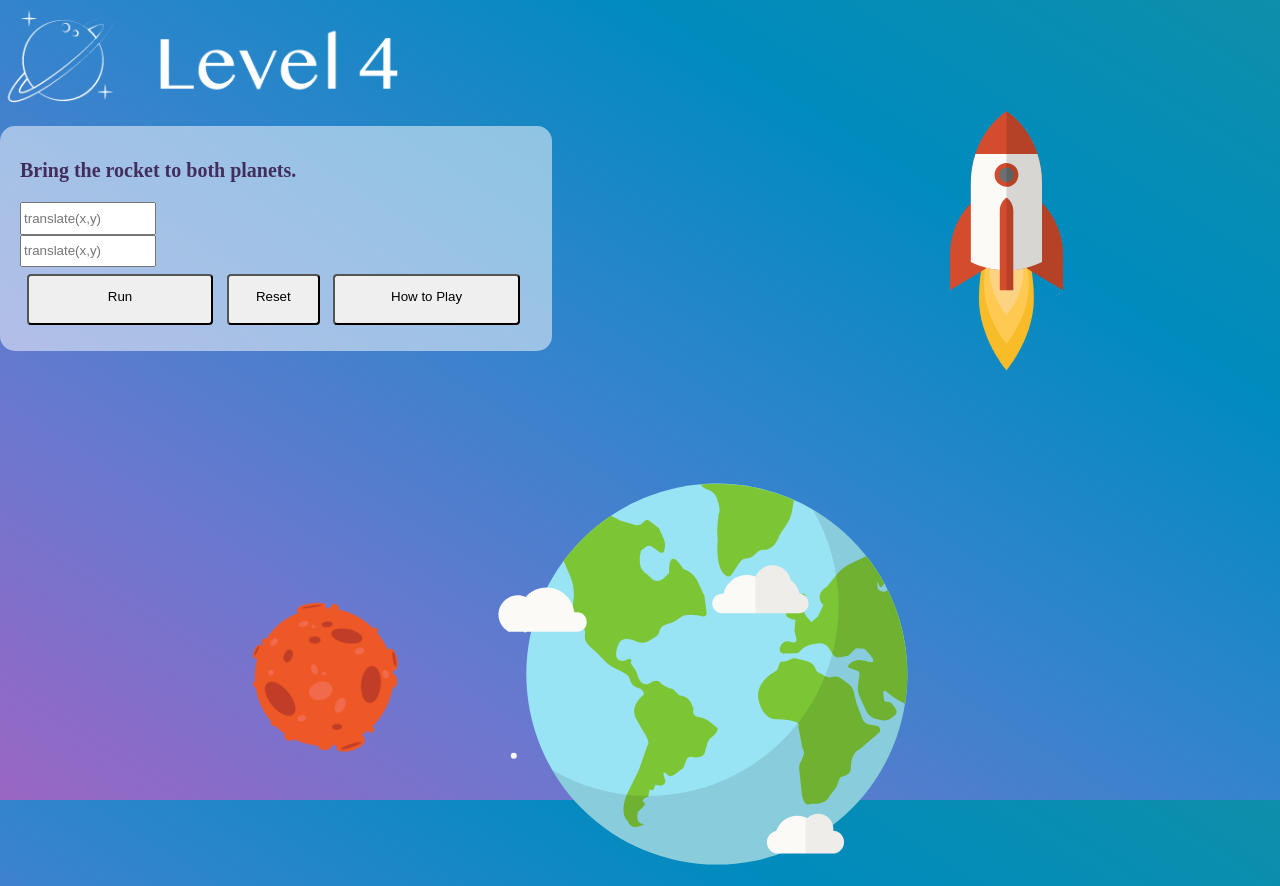
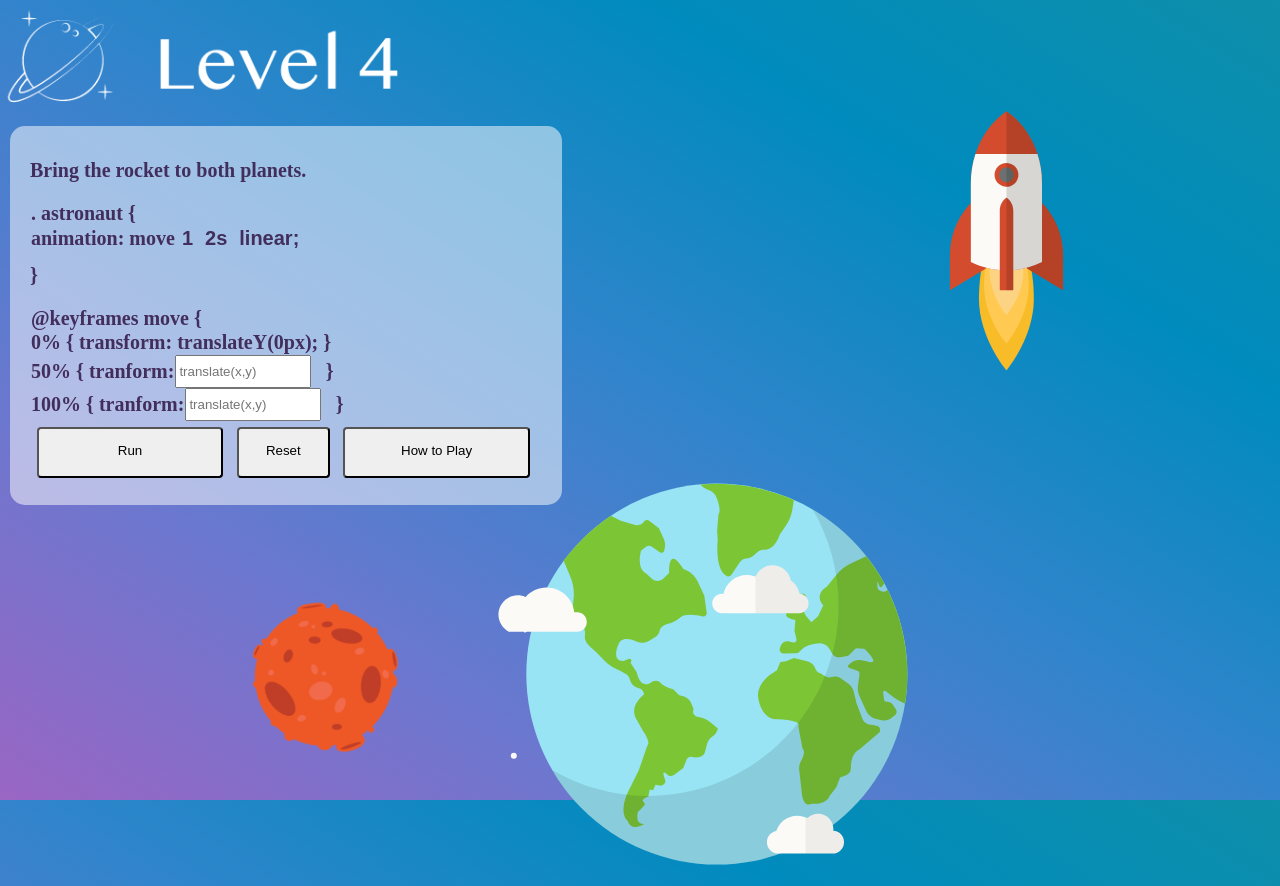
Before and after one commit to ariannalillie/AstroAnimate, a React (Create React App) app: page /level_4 in a window 1280 px wide. Built offline with nearby package versions, Linux system fonts and the light colour scheme.

Commit message:
added moon svg

```diff
--- a/src/Componenets/Level1/Level1.css
+++ b/src/Componenets/Level1/Level1.css
@@ -41,6 +41,7 @@
     width: 40%;
     border-radius: 15px;
     height: 100%;
+    margin-left: 10px;
 }
 
 .level-logo {
--- a/src/Componenets/Level3/Level3.css
+++ b/src/Componenets/Level3/Level3.css
@@ -11,8 +11,8 @@ body {
 
 #moon {
     position: fixed;
-    bottom: 0;
-    width: 100%;
+    bottom: -400px;
+    width: 105%;
 }
 
 #astronaut-3 {
--- a/src/Componenets/Level3/index.js
+++ b/src/Componenets/Level3/index.js
@@ -1,6 +1,6 @@
 import levelLogo from "../../Media/Level-3.png";
 import astronaut from "../../Media/astronaut.svg";
-import moon from "../../Media/temp-moon.svg";
+import moon from "../../Media/moon.png";
 import styled, { keyframes } from "styled-components";
 import { useState } from "react";
 import "./Level3.css";
@@ -134,12 +134,12 @@ function Level3() {
                 myAlt="logo"
                 rotate1={isRunning && answer_1}
             />
-            {/* <MyStyledImg
+            <MyStyledImg
                 id="moon"
                 src={moon}
                 className="App-logo"
                 myAlt="logo"
-            /> */}
+            />
         </div>
     )
 }
--- a/src/Componenets/Level4/index.js
+++ b/src/Componenets/Level4/index.js
@@ -9,6 +9,7 @@ import { useHistory } from "react-router-dom";
 import { isCollide } from "../../Utils";
 import Hint from "../Hint"
 import HowToPlay from "../HowToPlay";
+import SimplePopper from "../SimplePopper";
 
 const taskAnimation = (rotate1, rotate2) => keyframes`
     0%   { transform: translate(0px); }
@@ -108,9 +109,19 @@ function Level4() {
                         :
                         notQuite()
                     : null}
-                <h1 className="instructions">
-                    Bring the rocket to both planets.
-        </h1>
+                <h1 className="instructions"> Bring the rocket to both planets.</h1>
+                <h1 className='margin'>. astronaut {"{"}</h1>
+                <div className="label-container">
+                    <h1 className='margin'>animation: move</h1>
+                    <SimplePopper name="1" message="duration" />
+                    <SimplePopper name="2s" message="delay" />
+                    <SimplePopper name="linear;" message="animates at an even speed" />
+                </div>
+                <h1 className='instructions'>{"}"}</h1>
+                <h1 className='margin'>@keyframes move {"{"}</h1>
+                <h1 className='margin'>0% {"{ transform: translateY(0px); }"}</h1>
+                <div className="label-container">
+                    <h1 className='margin'>50% {"{ tranform: "}</h1>
                 <CustomizedInput
                     value={answer_1}
                     placeholder="translate(x,y)"
@@ -119,6 +130,10 @@ function Level4() {
                         setAnswer_1(e.target.value);
                     }}
                 />
+                                    <h1 className='margin'>{"}"}</h1>
+                </div>
+                <div className="label-container">
+                    <h1 className='margin'>100% {"{ tranform: "}</h1>
 
                 <CustomizedInput
                     value={answer_2}
@@ -128,6 +143,8 @@ function Level4() {
                         setAnswer_2(e.target.value);
                     }}
                 />
+                                         <h1 className='margin'>{"}"}</h1>
+                </div>
                 <div className="button-container">
                     <StyledButton
                         buttonType="run"
```
Also changed, not shown: src/Media/moon.png (added), 1 other file (tests, documents, lock files or other folders).
